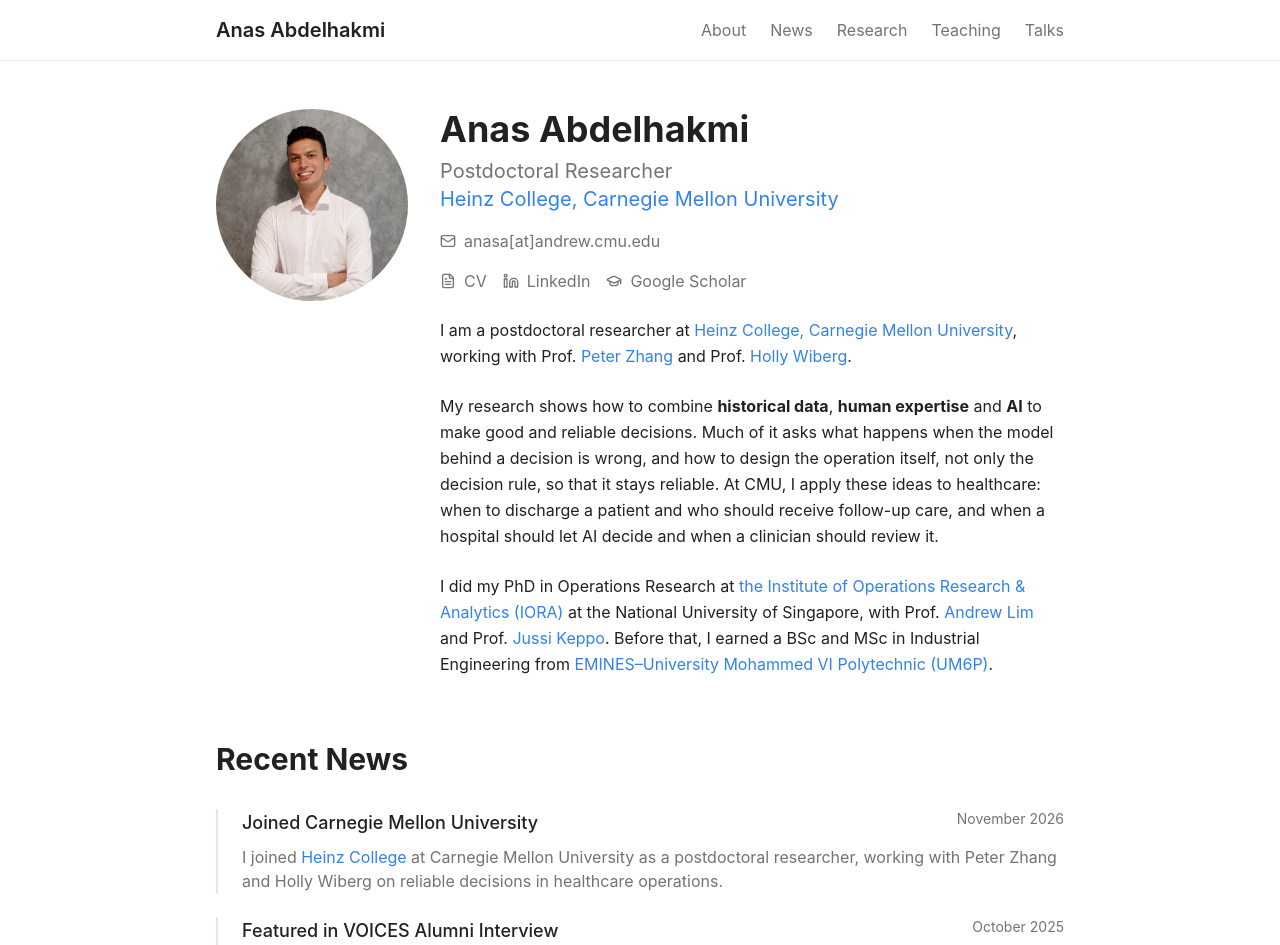
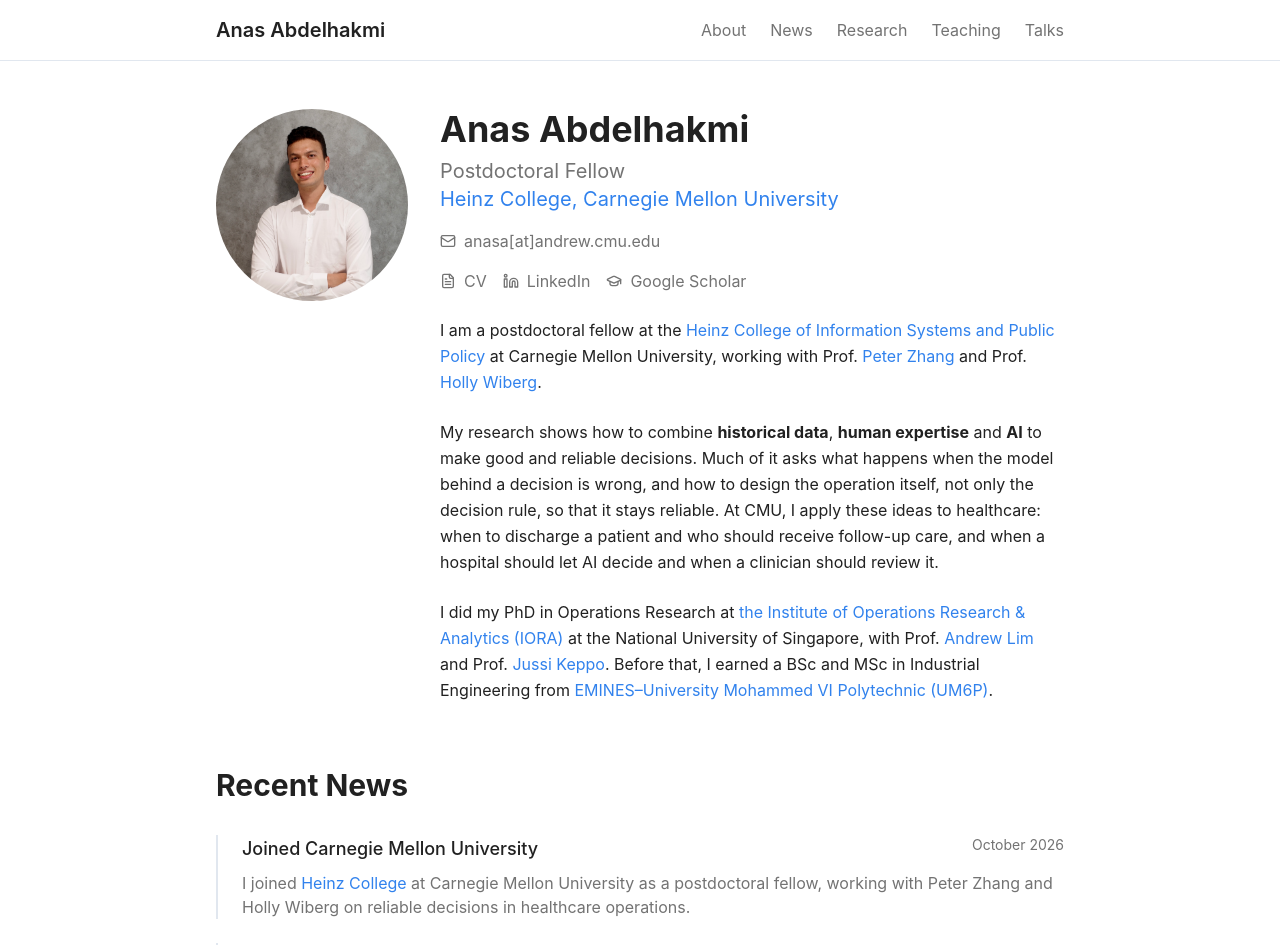
Before and after one commit to anasabdelhakmi/anasabdelhakmi.github.io, a React (Vite) app: page / in a window 1280 px wide. Shown: the top 945 px of the page. Built offline with nearby package versions, Linux system fonts and the light colour scheme.

Commit message:
Use the title from the offer: Postdoctoral Fellow, starting October 2026
Co-Authored-By: Claude Opus 5.5 <noreply@anthropic.com>
Claude-Session: https://claude.ai/code/session_01CTbAGew9TStTpvMyhMrr9Z

```diff
--- a/src/pages/Index.tsx
+++ b/src/pages/Index.tsx
@@ -81,7 +81,7 @@ const Index = () => {
             <div className="flex-1">
               <h1 className="text-4xl font-bold text-foreground mb-2">Anas Abdelhakmi</h1>
               <p className="text-xl text-muted-foreground mb-4">
-                Postdoctoral Researcher<br />
+                Postdoctoral Fellow<br />
                 <a href="https://www.heinz.cmu.edu" className="text-primary hover:underline">Heinz College, Carnegie Mellon University</a>
               </p>
               <div className="flex items-center text-muted-foreground mb-4">
@@ -119,7 +119,7 @@ const Index = () => {
               </div>
               <div className="prose prose-lg max-w-none">
                 <p className="text-foreground leading-relaxed">
-                  I am a postdoctoral researcher at <a href="https://www.heinz.cmu.edu" className="text-primary hover:underline">Heinz College, Carnegie Mellon University</a>, working with Prof. <a href="https://www.heinz.cmu.edu/faculty-research/profiles/zhang-peter" className="text-primary hover:underline">Peter Zhang</a> and Prof. <a href="https://www.heinz.cmu.edu/faculty-research/profiles/wiberg-holly/" className="text-primary hover:underline">Holly Wiberg</a>.
+                  I am a postdoctoral fellow at the <a href="https://www.heinz.cmu.edu" className="text-primary hover:underline">Heinz College of Information Systems and Public Policy</a> at Carnegie Mellon University, working with Prof. <a href="https://www.heinz.cmu.edu/faculty-research/profiles/zhang-peter" className="text-primary hover:underline">Peter Zhang</a> and Prof. <a href="https://www.heinz.cmu.edu/faculty-research/profiles/wiberg-holly/" className="text-primary hover:underline">Holly Wiberg</a>.
                 </p>
                 <br></br>
                 <p className="text-foreground leading-relaxed">
@@ -142,9 +142,9 @@ const Index = () => {
             <div className="border-l-2 border-border pl-6">
               <div className="flex items-start justify-between mb-2">
                 <h4 className="text-lg font-medium text-foreground">Joined Carnegie Mellon University</h4>
-                <span className="text-sm text-muted-foreground">November 2026</span>
+                <span className="text-sm text-muted-foreground">October 2026</span>
               </div>
-              <p className="text-muted-foreground">I joined <a href="https://www.heinz.cmu.edu" className="text-primary hover:underline" target="_blank" rel="noopener noreferrer">Heinz College</a> at Carnegie Mellon University as a postdoctoral researcher, working with Peter Zhang and Holly Wiberg on reliable decisions in healthcare operations.</p>
+              <p className="text-muted-foreground">I joined <a href="https://www.heinz.cmu.edu" className="text-primary hover:underline" target="_blank" rel="noopener noreferrer">Heinz College</a> at Carnegie Mellon University as a postdoctoral fellow, working with Peter Zhang and Holly Wiberg on reliable decisions in healthcare operations.</p>
             </div>
 
             <div className="border-l-2 border-border pl-6">
```
